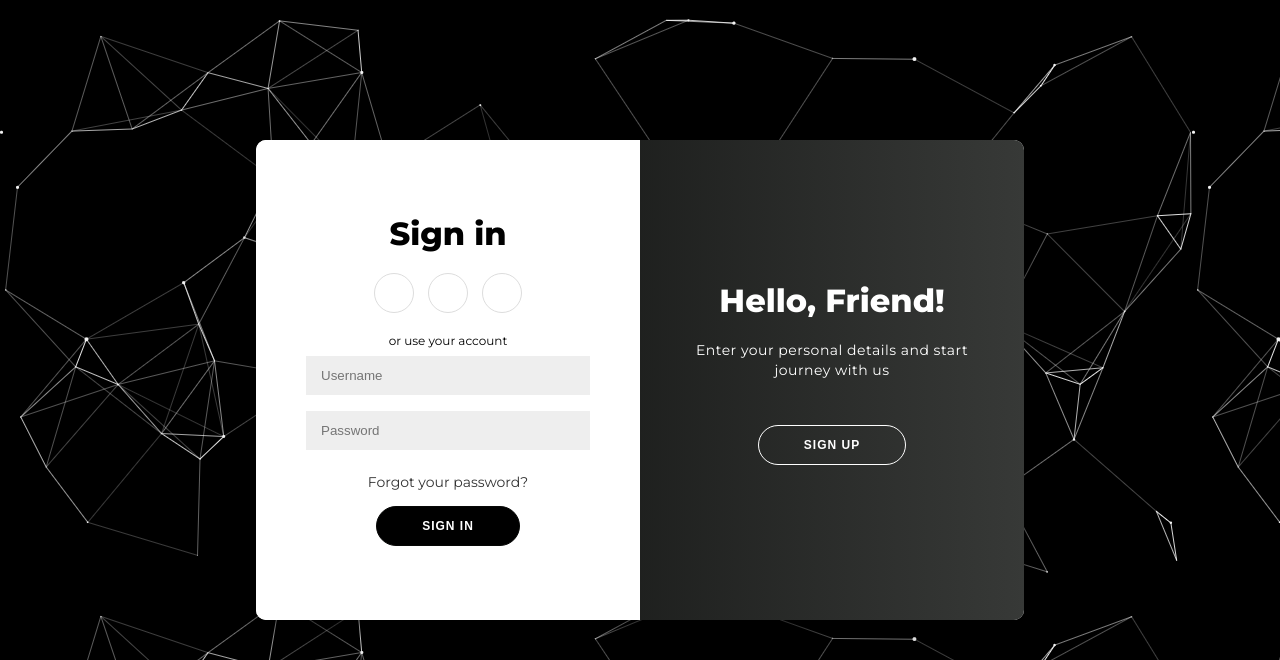
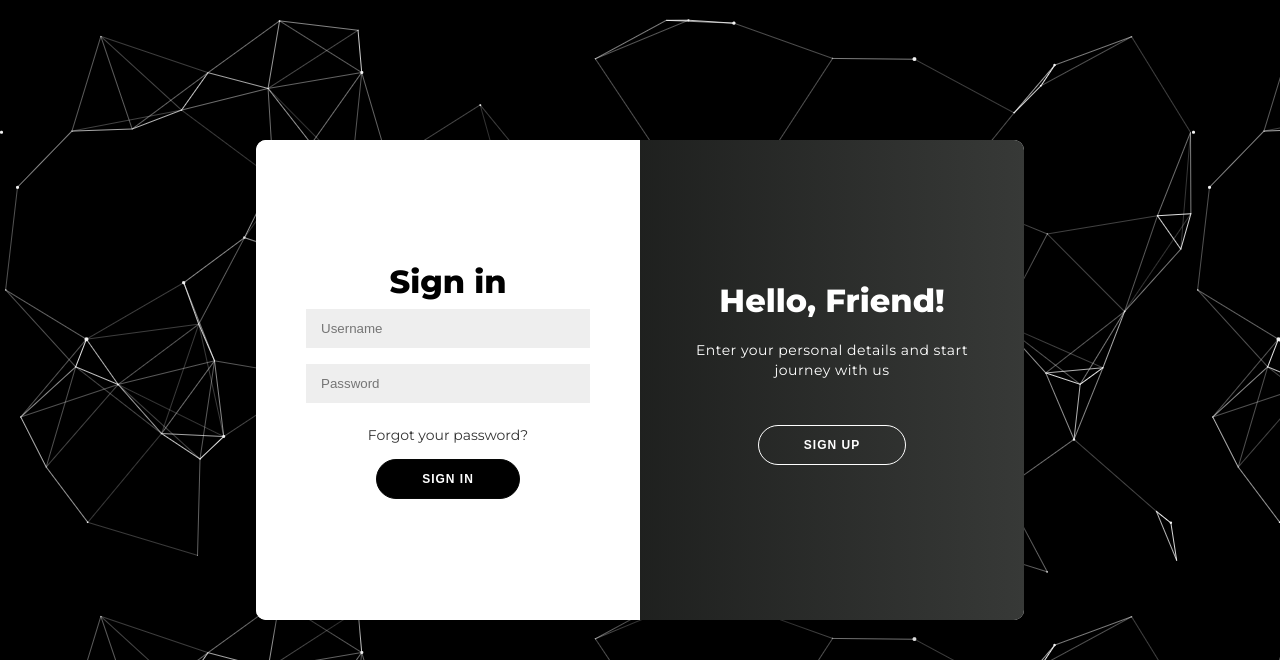
Before and after one commit to adhiyyan/Microsoft-Engage-Facial-Recogniton, a Django app: page /signin in a window 1280 px wide. Shown: the top 660 px of the page. Run offline with Django 4.2, Linux system fonts and the light colour scheme.

Commit message:
Update signin.html

```diff
--- a/Face Recognition/templates/signin.html
+++ b/Face Recognition/templates/signin.html
@@ -12,12 +12,6 @@
 		<form action="/signin" method="post">
 			{% csrf_token %}
 			<h1>Sign in</h1>
-			<div class="social-container">
-				<a href="#" class="social"><i class="fab fa-facebook-f"></i></a>
-				<a href="#" class="social"><i class="fab fa-google-plus-g"></i></a>
-				<a href="#" class="social"><i class="fab fa-linkedin-in"></i></a>
-			</div>
-			<span>or use your account</span>
 			<input type="username" placeholder="Username" name="username" />
 			<input type="password" placeholder="Password" name="password" />
 			<a href="#">Forgot your password?</a>
```
